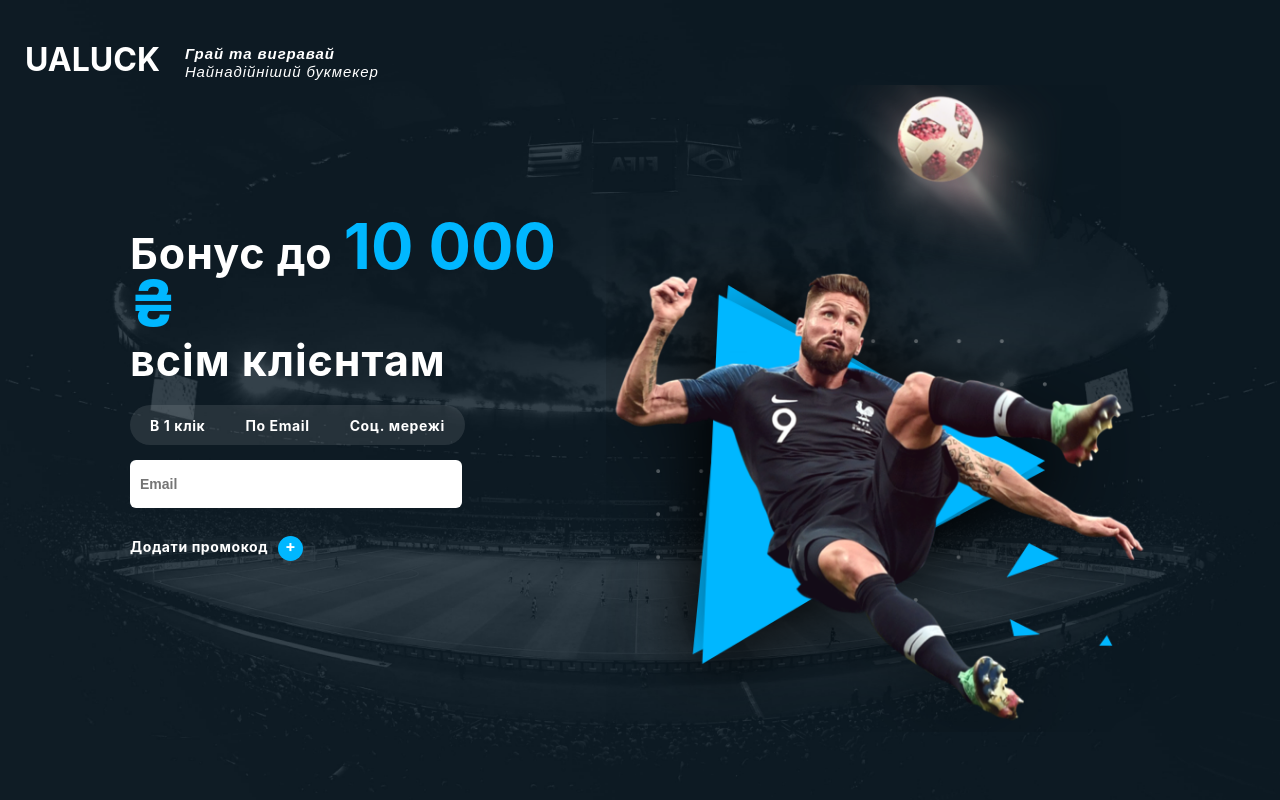
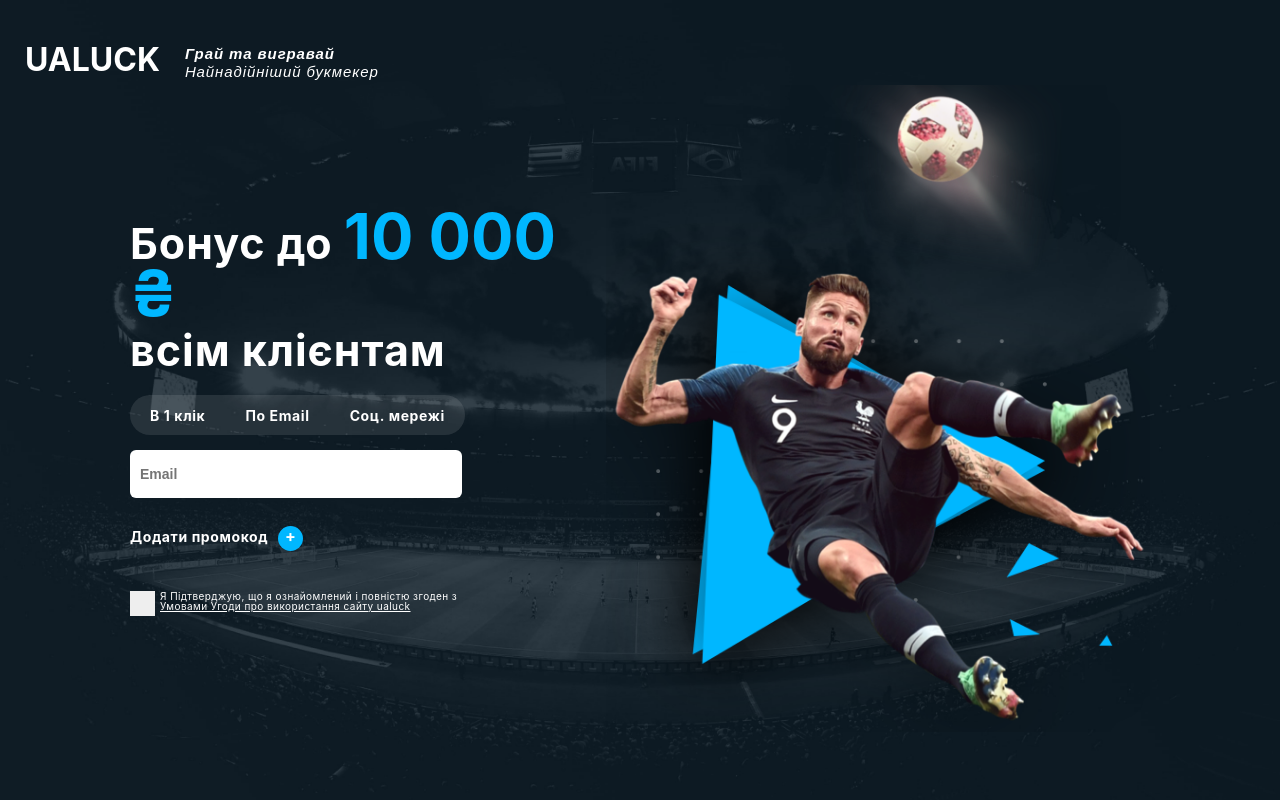
Before and after one commit to n7-remax/ualuck, a React (Create React App) app: page / in a window 1280 px wide. Built offline with nearby package versions, Linux system fonts and the light colour scheme.

Commit message:
added checkbox with agreement text

```diff
--- a/src/App/Main/Main.js
+++ b/src/App/Main/Main.js
@@ -22,7 +22,14 @@
                         </form>
                     </div>
                     <div className="promocode">
-                    <span>Додати промокод</span><span className="promocode-button">&#43;</span>
+                        <span>Додати промокод</span><span className="promocode-button">&#43;</span>
+                    </div>
+                    <div className="agreement">
+                        <label className="container">
+                            <input type="checkbox"></input>
+                            <span className="checkmark"></span>
+                        </label>
+                        <div className="agreement-text"><p>Я Підтверджую, що я ознайомлений і повністю згоден з <span>Умовами Угоди про використання сайту ualuck</span></p></div>
                     </div>
                 </div>
             </div>
--- a/src/App/Main/main.scss
+++ b/src/App/Main/main.scss
@@ -108,6 +108,101 @@
             cursor: pointer;
         }
     }
+
+    //agreement text
+
+    .agreement-text {
+        margin-left: 30px;
+        max-width: 300px;
+        p {
+            font-size: 10px;
+            line-height: 10px;
+            letter-spacing: 0.44px;
+            font-weight: normal;
+            font-stretch: normal;
+            font-style: normal;
+        }
+
+        span {
+            font-size: 10px;
+            letter-spacing: 0.44px;
+            color: $white-color;
+            text-decoration: underline;
+        }
+    }
+
+    //custom checkbox
+
+    .agreement {
+        display: flex;
+    }
+
+    .container {
+        display: block;
+        position: relative;
+        cursor: pointer;
+        font-size: 22px;
+        -webkit-user-select: none;
+        -moz-user-select: none;
+        -ms-user-select: none;
+        user-select: none;
+
+
+      /* Hide the browser's default checkbox */
+      input {
+        position: absolute;
+        opacity: 0;
+        cursor: pointer;
+        height: 0;
+        width: 0;
+      }
+
+      /* Create a custom checkbox */
+      .checkmark {
+        position: absolute;
+        top: 0;
+        left: 0;
+        height: 25px;
+        width: 25px;
+        background-color: #eee;
+      }
+
+      /* On mouse-over, add a grey background color */
+      .container:hover input ~ .checkmark {
+        background-color: #ccc;
+      }
+
+      /* When the checkbox is checked, add a blue background */
+      input:checked ~ .checkmark {
+        background-color: $primary-color;
+      }
+
+      /* Create the checkmark/indicator (hidden when not checked) */
+      .checkmark:after {
+        content: "";
+        position: absolute;
+        display: none;
+      }
+
+      /* Show the checkmark when checked */
+      input:checked ~ .checkmark:after {
+        display: block;
+      }
+
+      /* Style the checkmark/indicator */
+      .checkmark:after {
+        left: 9px;
+        top: 5px;
+        width: 5px;
+        height: 10px;
+        border: solid white;
+        border-width: 0 3px 3px 0;
+        -webkit-transform: rotate(45deg);
+        -ms-transform: rotate(45deg);
+        transform: rotate(45deg);
+      }
+
+    }
     //image
 
     .img-place{
```
